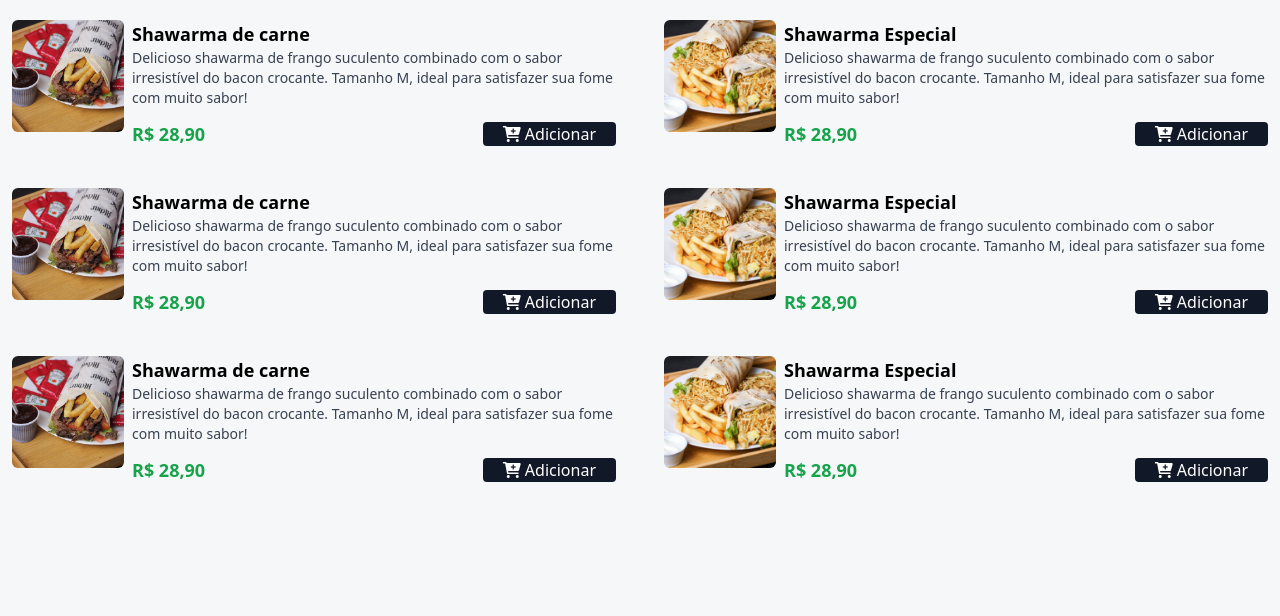
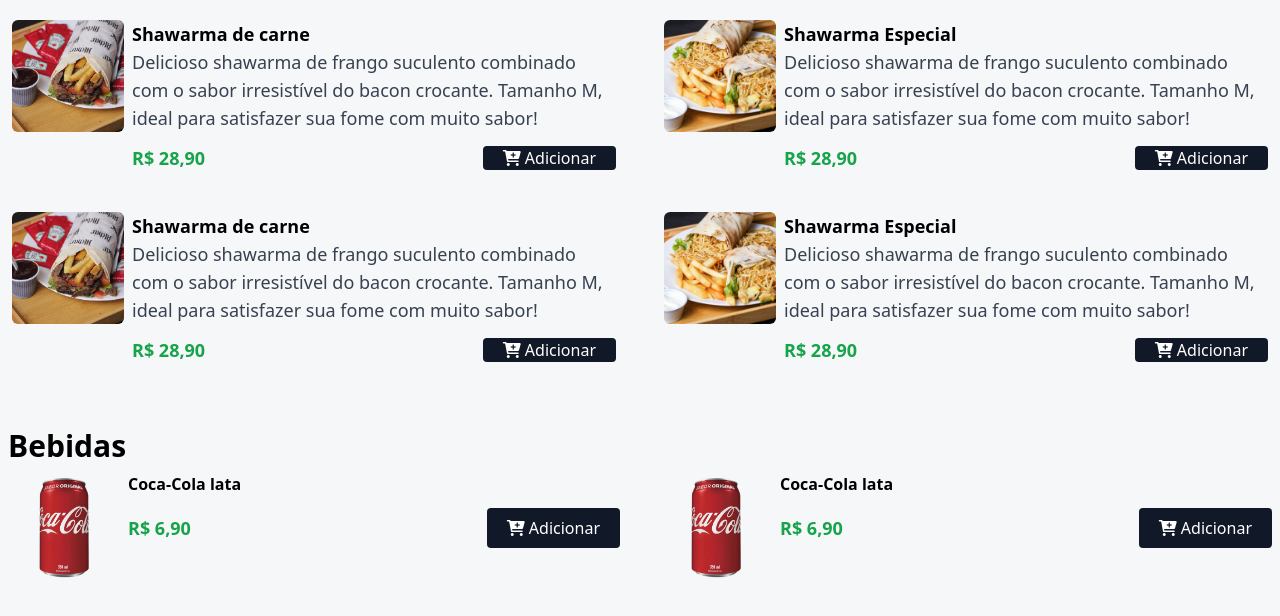
Before and after one commit to igor-cavalcante/cardapio_akbar, a website: page index.html in a window 1280 px wide. Shown: the part 496-1112 px from the top of the page. Before the commit the page ends 1044 px from the top, so only its background shows below. Drawn offline with Linux system fonts and the light colour scheme.

Commit message:
Finishing the first part of the menu

```diff
--- a/index.html
+++ b/index.html
@@ -46,7 +46,7 @@
 
               <div>
                 <p class="font-bold text-lg">Shawarma de carne</p>
-                <p class="text-sm text-gray-700">Delicioso shawarma de frango suculento combinado com o sabor irresistível do bacon crocante. Tamanho M, ideal para satisfazer sua fome com muito sabor!</p>
+                <p class="text-base sm:text-lg  text-gray-700">Delicioso shawarma de frango suculento combinado com o sabor irresistível do bacon crocante. Tamanho M, ideal para satisfazer sua fome com muito sabor!</p>
 
                 <div class="flex items-center gap-2 justify-between mt-3">
                   <p class="font-bold text-lg text-green-600">R$ 28,90</p>
@@ -70,7 +70,7 @@
 
               <div>
                 <p class="font-bold text-lg">Shawarma Especial</p>
-                <p class="text-sm text-gray-700">Delicioso shawarma de frango suculento combinado com o sabor irresistível do bacon crocante. Tamanho M, ideal para satisfazer sua fome com muito sabor!</p>
+                <p class="text-base sm:text-lg  text-gray-700">Delicioso shawarma de frango suculento combinado com o sabor irresistível do bacon crocante. Tamanho M, ideal para satisfazer sua fome com muito sabor!</p>
 
                 <div class="flex items-center gap-2 justify-between mt-3">
                   <p class="font-bold text-lg text-green-600">R$ 28,90</p>
@@ -94,7 +94,7 @@
 
               <div>
                 <p class="font-bold text-lg">Shawarma de carne</p>
-                <p class="text-sm text-gray-700">Delicioso shawarma de frango suculento combinado com o sabor irresistível do bacon crocante. Tamanho M, ideal para satisfazer sua fome com muito sabor!</p>
+                <p class="text-base sm:text-lg  text-gray-700">Delicioso shawarma de frango suculento combinado com o sabor irresistível do bacon crocante. Tamanho M, ideal para satisfazer sua fome com muito sabor!</p>
 
                 <div class="flex items-center gap-2 justify-between mt-3">
                   <p class="font-bold text-lg text-green-600">R$ 28,90</p>
@@ -110,7 +110,7 @@
             </div>
             <!-- Fim Produto Item -->
 
-
+            <!-- Produto item -->
             <div class="flex gap-2 mx-1">
               <img src="./assets/akbar/shawarma-3.jpg"
               alt="shawarma"
@@ -118,7 +118,7 @@
 
               <div>
                 <p class="font-bold text-lg">Shawarma Especial</p>
-                <p class="text-sm text-gray-700">Delicioso shawarma de frango suculento combinado com o sabor irresistível do bacon crocante. Tamanho M, ideal para satisfazer sua fome com muito sabor!</p>
+                <p class="text-base sm:text-lg  text-gray-700">Delicioso shawarma de frango suculento combinado com o sabor irresistível do bacon crocante. Tamanho M, ideal para satisfazer sua fome com muito sabor!</p>
 
                 <div class="flex items-center gap-2 justify-between mt-3">
                   <p class="font-bold text-lg text-green-600">R$ 28,90</p>
@@ -134,61 +134,67 @@
             </div>
             <!-- Fim Produto Item -->
 
+          </main>
+
+          <div class="mx-auto max-w-7xl px-2 my-2">
+            <h2 class="font-bold text-3xl">
+              Bebidas
+            </h2>
+          </div>
+
+          <!-- Grid bebidas -->
+          <div class="grid grid-cols-1 md:grid-cols-2 gap-7 md:gap-10 mx-auto max-w-7xl px-2 mb-16">
 
 
-             <!-- Produto item -->
-             <div class="flex gap-2 mx-1">
-              <img src="./assets/akbar/shawarma-2.jpg"
-              alt="shawarma"
-              class="w-28 h-28 rounded-md hover:scale-110 hover:-rotate-2 duration-300"/>
+          <!-- Produto: Coca-Cola Lata -->
+          <div class="flex gap-2 w-full">
+            <img src="./assets/refri-1.png"
+              alt="Coca-Cola Lata"
+              class="w-28 h-28 rounded-md hover:scale-110 hover:-rotate-2 transition-transform duration-300"/>
 
-              <div>
-                <p class="font-bold text-lg">Shawarma de carne</p>
-                <p class="text-sm text-gray-700">Delicioso shawarma de frango suculento combinado com o sabor irresistível do bacon crocante. Tamanho M, ideal para satisfazer sua fome com muito sabor!</p>
 
-                <div class="flex items-center gap-2 justify-between mt-3">
-                  <p class="font-bold text-lg text-green-600">R$ 28,90</p>
-                  <button class="add-to-cart-btn bg-gray-900 text-white px-5 rounded hover:bg-gray-700 transition"
-                    data-name="shawarma-frango-bacon-m"
-                    data-price="28.90">
+            <div class="w-full">
+              <p class="font-bold">Coca-Cola lata</p>
+
+              <div class="flex items-center gap-2 justify-between  mt-3">
+                <p class="font-bold text-lg text-green-600">R$ 6,90</p>
+                <button class="add-to-cart-btn bg-gray-900 text-white px-5 py-2 rounded hover:bg-gray-700 transition"
+                  data-name="coca-cola-lata"
+                  data-price="6.90">
                   <i class="fa-solid fa-cart-plus"></i> Adicionar
                 </button>
               </div>
             </div>
+          </div>
+              <!-- Fim Produto: Coca-Cola Lata -->
+
+              <!-- Produto: Coca-Cola Lata -->
+          <div class="flex gap-2 w-full">
+            <img src="./assets/refri-1.png"
+              alt="Coca-Cola Lata"
+              class="w-28 h-28 rounded-md hover:scale-110 hover:-rotate-2 transition-transform duration-300"/>
 
 
-            </div>
-            <!-- Fim Produto Item -->
+            <div class="w-full">
+              <p class="font-bold">Coca-Cola lata</p>
 
-
-            <div class="flex gap-2 mx-1">
-              <img src="./assets/akbar/shawarma-3.jpg"
-              alt="shawarma"
-              class="w-28 h-28 rounded-md hover:scale-110 hover:-rotate-2 duration-300"/>
-
-              <div>
-                <p class="font-bold text-lg">Shawarma Especial</p>
-                <p class="text-sm text-gray-700">Delicioso shawarma de frango suculento combinado com o sabor irresistível do bacon crocante. Tamanho M, ideal para satisfazer sua fome com muito sabor!</p>
-
-                <div class="flex items-center gap-2 justify-between mt-3">
-                  <p class="font-bold text-lg text-green-600">R$ 28,90</p>
-                  <button class="add-to-cart-btn bg-gray-900 text-white px-5 rounded hover:bg-gray-700 transition"
-                    data-name="shawarma-frango-bacon-m"
-                    data-price="28.90">
+              <div class="flex items-center gap-2 justify-between  mt-3">
+                <p class="font-bold text-lg text-green-600">R$ 6,90</p>
+                <button class="add-to-cart-btn bg-gray-900 text-white px-5 py-2 rounded hover:bg-gray-700 transition"
+                  data-name="coca-cola-lata"
+                  data-price="6.90">
                   <i class="fa-solid fa-cart-plus"></i> Adicionar
                 </button>
               </div>
             </div>
+          </div>
+              <!-- Fim Produto: Coca-Cola Lata -->
+
+        </div>
+          <!-- fim grid  bebidas -->
 
 
       </div>
-            <!-- Fim Produto Item -->
-
-
-
-
-
-          </main>
-        </div>
+        <!-- Fim menu -->
 
 </html>
```
Also changed, not shown: assets/hamb-1.png (deleted), assets/hamb-2.png (deleted), assets/hamb-3.png (deleted), assets/hamb-4.png (deleted), assets/hamb-5.png (deleted), assets/hamb-6.png (deleted), assets/hamb-8.png (deleted), styles/output.css. Lines whose indentation alone changed are shown as unchanged.
